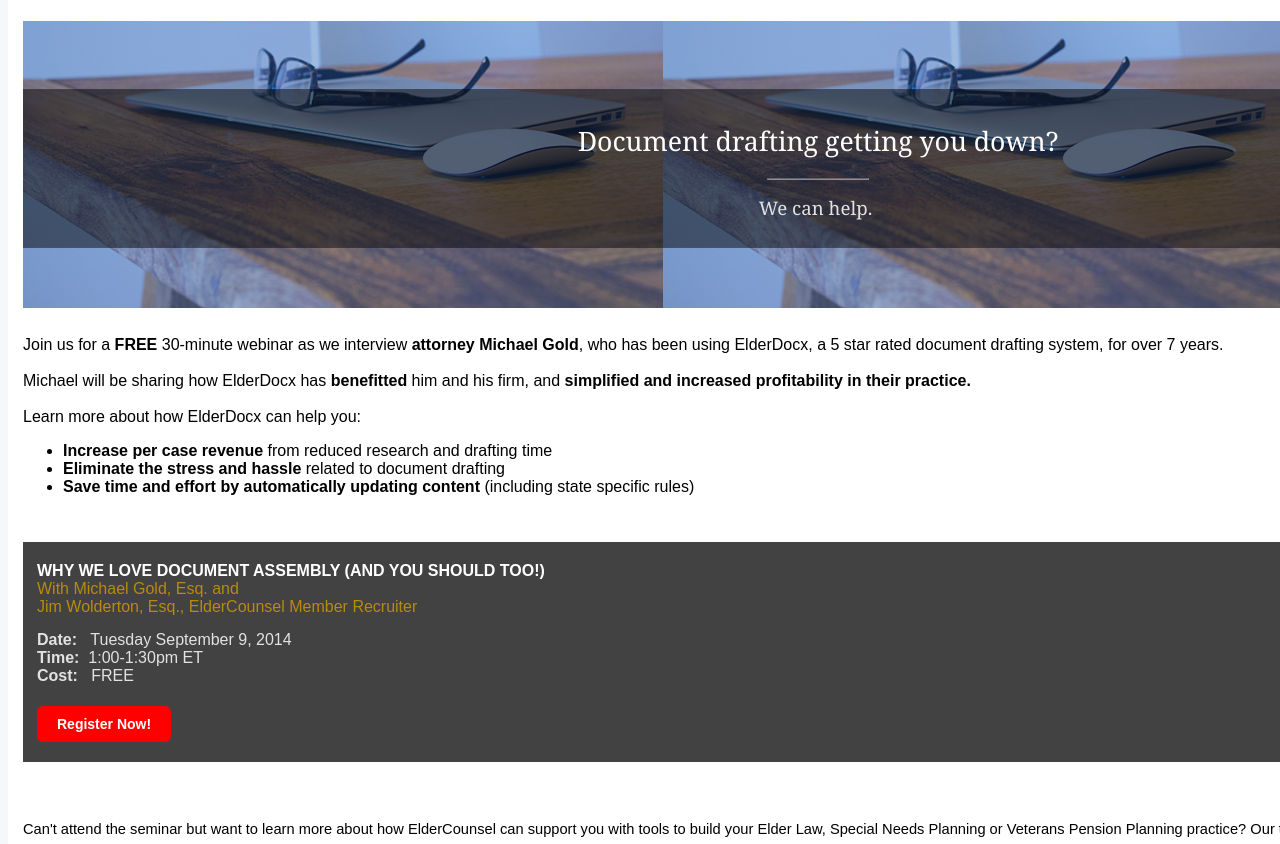
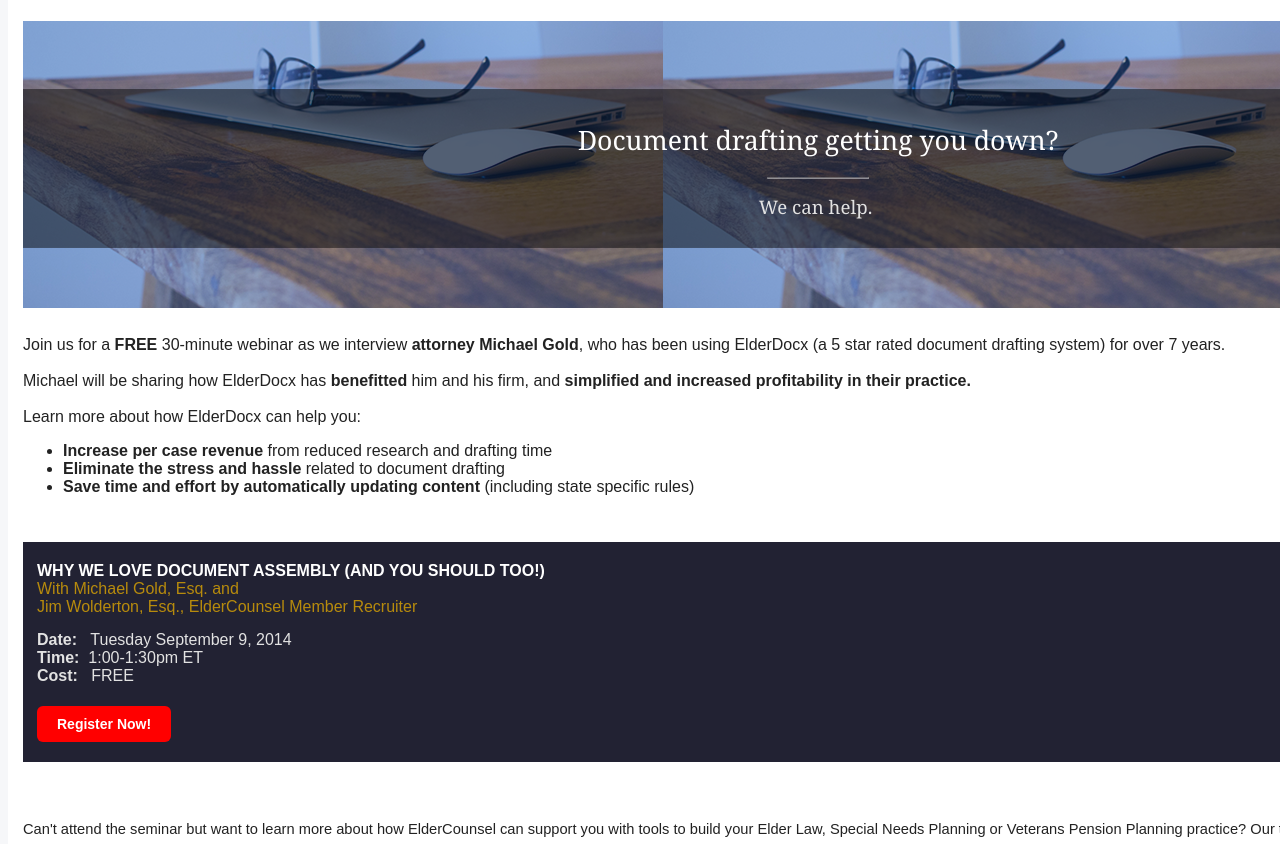
Before and after one commit to iojha/ElderCounselEmail, a plain HTML site: page index.html in a window 1280 px wide. Shown: the part 748-1592 px from the top of the page. Drawn offline with Linux system fonts and the light colour scheme.

```diff
--- a/index.html
+++ b/index.html
@@ -152,7 +152,7 @@ p {margin-bottom:1em;}
 
 <table width="100%" height="287px" border="0" cellspacing="0" cellpadding="20" background="elderdocxphotomid.png">
   <tr>
-    <td style="position:relative;top:8px;">
+    <td style="position:relative;top:7px;">
       <center><span style="font-family: georgia, serif; font-size: 20pt; color:#fff; line-height: 24pt;">Document drafting getting you down?</span><hr style="width:100px; opacity:.5; position: relative; top: 14px;"><span style="font-family: georgia, serif; font-size: 14pt; line-height: 18pt; color:#e2e2e2">
         <br>
  We can help.&nbsp;</span><br>
@@ -163,13 +163,13 @@ p {margin-bottom:1em;}
 
 
 <br>
-<p style="text-align: justify;"><span style="font-family: arial, 'helvetica neue', helvetica, sans-serif; font-size: 12pt;">Join us for a <strong>FREE </strong>30-minute webinar as we interview <strong>attorney Michael Gold</strong>, who has been using ElderDocx, a 5 star rated document drafting system, for over 7 years. <br>
+<p style="text-align: justify;"><span style="font-family: arial, 'helvetica neue', helvetica, sans-serif; font-size: 12pt; color: #222;">Join us for a <strong>FREE </strong>30-minute webinar as we interview <strong>attorney Michael Gold</strong>, who has been using ElderDocx (a 5 star rated document drafting system) for over 7 years. <br>
 <br>
 Michael will be sharing how ElderDocx has <strong>benefitted</strong> him and his firm, and <strong>simplified and increased profitability in their practice.</strong>
 <br><br>
 Learn more about how ElderDocx can help you:
 
-<ul style="font-size: 12pt;">
+<ul style="font-size: 12pt; color: #222;">
   <li><strong>Increase per case revenue</strong> from reduced research and drafting time</li>
   <li><strong>Eliminate the stress and hassle</strong> related to document drafting</li>
   <li><strong>Save time and effort by automatically updating content</strong> (including state specific rules)</li>
@@ -177,7 +177,7 @@ Learn more about how ElderDocx can help you:
 
 
 </span> <br>
-<br><div style="background-color: #424243; padding: 20px 14px; text-align: justify;"><span style="font-family: arial, 'helvetica neue', helvetica, sans-serif; font-size: 12pt; color: #fff"><strong>WHY WE LOVE DOCUMENT ASSEMBLY (AND YOU SHOULD TOO!)<br></strong></span>
+<br><div style="background-color: #223; padding: 20px 14px; text-align: justify;"><span style="font-family: arial, 'helvetica neue', helvetica, sans-serif; font-size: 12pt; color: #fff"><strong>WHY WE LOVE DOCUMENT ASSEMBLY (AND YOU SHOULD TOO!)<br></strong></span>
 <span style="font-family: arial, 'helvetica neue', helvetica, sans-serif; font-size: 12pt; color: #b78b0d">
 With Michael Gold, Esq. and <br>
 Jim Wolderton, Esq., ElderCounsel Member Recruiter</span>
@@ -205,7 +205,7 @@ Jim Wolderton, Esq., ElderCounsel Member Recruiter</span>
 </p>
 
 <div style="text-align: justify;">
-<p><span style="font-family: arial, 'helvetica neue', helvetica, sans-serif; font-size: 11pt;">Can't attend the seminar but want to learn more about how ElderCounsel can support you with tools to build your Elder Law, Special Needs Planning or Veterans Pension Planning practice? Our team members would love to talk to you.</span></p>
+<p><span style="font-family: arial, 'helvetica neue', helvetica, sans-serif; font-size: 11pt; color: #222;">Can't attend the seminar but want to learn more about how ElderCounsel can support you with tools to build your Elder Law, Special Needs Planning or Veterans Pension Planning practice? Our team members would love to talk to you.</span></p>
 
 <table class="mceNonEditable aoButtonTable" cellspacing="0" cellpadding="5" style="margin-top: 3px; float=">
 <tbody>
```
